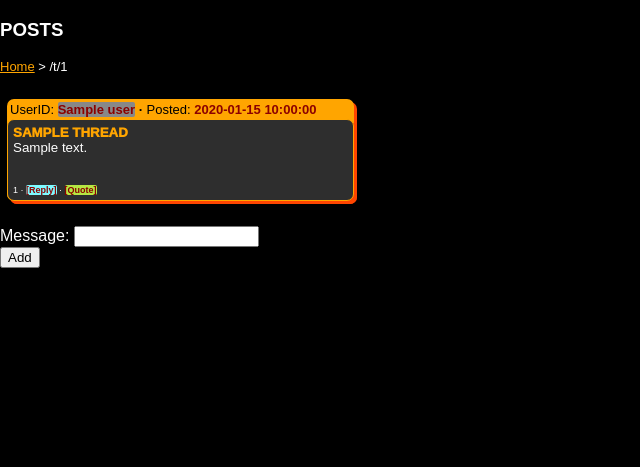
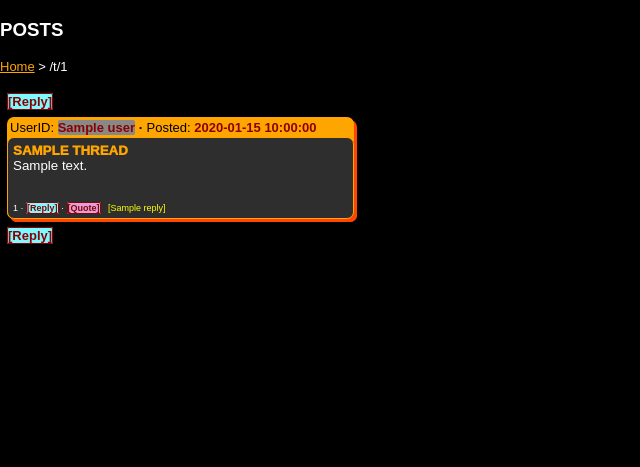
Before and after one commit to johnsfalconi/Stall, a Flask app: template templates/thread.html in a window 1280 px wide. Shown: the top 467 px of the page, without its empty margins (0-640 px from the left). Run offline with Flask 2, Linux system fonts and the light colour scheme; the template is opened without the code that fills it: most values are stand-ins (such as "Sample title", 1, 10 or a date in 2020); some libraries are stand-ins or nearby versions.

Commit message:
thread features built out to a satisfactory point.

```diff
--- a/app.py
+++ b/app.py
@@ -10,12 +10,14 @@ from flask import Flask, render_template, url_for, request, redirect
 from flask_pymongo import PyMongo
 from bson.objectid import ObjectId
 from datetime import datetime
+import functools
 import hashlib
 import random
+import re
 
 app = Flask(__name__, static_folder="./static/")
-app.config['MONGO_DBNAME'] = 'stall'
-app.config["MONGO_URI"] = 'mongodb://stallapp:stall123@cluster0-shard-00-00.bjwrh.mongodb.net:27017,cluster0-shard-00-01.bjwrh.mongodb.net:27017,cluster0-shard-00-02.bjwrh.mongodb.net:27017/stall?ssl=true&replicaSet=Cluster0-shard-0&authSource=admin&retryWrites=true&w=majority'
+app.config['MONGO_DBNAME'] = ''
+app.config["MONGO_URI"] = ''
 mongo = PyMongo(app)
 
 def __repr__(self):
@@ -74,10 +76,12 @@ def delete(id):
 def t(id):
     thread = mongo.db.threads.find_one_or_404({'_id':ObjectId(id)})
     url = request.url
+    post_link = re.compile(r'^\[[0-9]+\]')
 
     if request.method == 'POST':
         # increment post count for the thread document
         new_post_count = thread['posts'] + 1
+        message = request.form['message']
 
         # getting ip address from the post request
         ip_address = request.remote_addr
@@ -96,10 +100,24 @@ def t(id):
                     userid = user['userID']
                     color = user['idColor']
 
+        # the message is then parsed through to find all the post replies
+        replies = []
+
+        for line in message.split('\n'):
+            for word in line.split(' '):
+                if post_link.match(word):
+                    if new_post_count != int(word.replace('[', '').replace(']','')):
+                        for post in thread['thread']:
+                            if post['postNum'] == int(word.replace('[', '').replace(']','')):
+                                replies.append(post['postNum'])
+
+        for reply in list(set(replies)):
+            mongo.db.threads.update_one({"_id":ObjectId(id), "thread":{ "$elemMatch": {"postNum":reply}}},{ '$push':{ "thread.$.replies": {'reply':new_post_count }}})
+
         # the post and all its corresponding information is posted to the thread
         thread_update = { '$push':
                             { 'thread':
-                                { 'message':request.form['message'],
+                                { 'message':message,
                                 'posted':datetime.now(),
                                 'formattedPosted':datetime.now().strftime("%b. %d, %Y %I:%M%p"),
                                 'postNum':new_post_count,
@@ -124,7 +142,7 @@ def t(id):
             return 'thread does not exist'
     else:
         thread = mongo.db.threads.find_one_or_404({'_id':ObjectId(id)})
-        return render_template('thread.html', thread = thread)
+        return render_template('thread.html', thread = thread, link = post_link)
 
 
 
--- a/static/css/main.css
+++ b/static/css/main.css
@@ -54,7 +54,6 @@ div[id^='reply']:target {
 }
 
 .post {
-    word-break: break-all;
     background: rgb(46, 46, 46);
     border: 1px solid orange;
     border-radius: 7px;
@@ -66,8 +65,6 @@ div[id^='reply']:target {
     width: inherit;
     min-width:inherit;
     max-width:inherit;
-    hyphens:auto;
-    overflow-wrap: break-word;
     text-align: left;
     margin: 0px;
     font-size: smaller;
@@ -78,9 +75,30 @@ div[id^='reply']:target {
 }
 
 #quote {
-    background-color: rgb(182, 231, 66);
+    background-color: plum;
     color: darkred;
-    border-color: rgb(182, 231, 66);
+    border-color: plum;
+    border: 1px solid;
+    border-radius: 2px;
+    font-weight: bold;
+    text-decoration: none;
+}
+
+#quote:hover {
+    background-color: rgb(90, 10, 114);
+    color: white;
+    border-color: rgb(90, 10, 114);
+    border: 1px solid;
+    border-radius: 2px;
+    font-weight: bold;
+    text-decoration: none;
+}
+
+#quote:active {
+    background-color:orange;
+    color: black;
+    border-color: orange;
+    border: 1px solid;
     border-radius: 2px;
     font-weight: bold;
     text-decoration: none;
@@ -90,6 +108,26 @@ div[id^='reply']:target {
     background-color: #7DF9FF;
     color: darkred;
     border-color: #7DF9FF;
+    border: 1px solid;
+    border-radius: 2px;
+    font-weight: bold;
+    text-decoration: none;
+}
+
+#reply:hover {
+    background-color: #00276e;
+    color: white;
+    border-color: white;
+    border: 1px solid;
+    border-radius: 2px;
+    font-weight: bold;
+    text-decoration: none;
+}
+
+#reply:active {
+    background-color: orange;
+    color: black;
+    border-color: orange;
     border-radius: 2px;
     font-weight: bold;
     text-decoration: none;
@@ -128,4 +166,166 @@ textarea {
     margin:5px;
     border: 1px solid black;
     border-radius: 7px;
+    outline:none;
 }
+
+textarea:focus {
+    outline:none;
+}
+
+input[type=submit] {
+    background-color: lightgreen;
+    border:1px solid;
+    color: darkred;
+    border-color: lightgreen;
+    border-radius: 2px;
+    font-weight: bold;
+    font-size: small;
+    text-decoration: none;
+    box-shadow: none;
+    padding:0px;
+    outline:none;
+}
+
+input[type=submit]:hover {
+    background-color: darkgreen;
+    border:1px solid;
+    color: white;
+    border-color: white;
+    border-radius: 2px;
+    font-weight: bold;
+    font-size: small;
+    text-decoration: none;
+    box-shadow: none;
+    padding:0px;
+    outline:none;
+}
+
+input[type=submit]:active {
+    background-color: orange;
+    border:1px solid;
+    color: darkred;
+    border-color: orange;
+    border-radius: 2px;
+    font-weight: bold;
+    font-size: small;
+    text-decoration: none;
+    box-shadow: none;
+    padding:0px;
+    outline:none;
+}
+
+a#Cancel {
+    background-color: rgb(255, 208, 215);
+    color: darkred;
+    border-color: rgb(255, 208, 215);
+    border: 1px solid;
+    border-radius: 2px;
+    font-weight: bold;
+    text-decoration: none;
+    font-size:small;
+}
+
+a#Cancel:hover {
+    background-color: darkred;
+    color: white;
+    border-color: white;
+    border: 1px solid;
+    border-radius: 2px;
+    font-weight: bold;
+    text-decoration: none;
+    font-size:small;
+}
+
+a#Cancel:active {
+    background-color: orange;
+    color: darkred;
+    border-color: orange;
+    border: 1px solid;
+    border-radius: 2px;
+    font-weight: bold;
+    text-decoration: none;
+    font-size:small;
+}
+
+a#bottomreply {
+    background-color: #7DF9FF;
+    color: darkred;
+    border-color: #7DF9FF;
+    border: 1px solid;
+    border-radius: 2px;
+    font-weight: bold;
+    text-decoration: none;
+    font-size:small;
+    margin:7px;
+}
+
+a#bottomreply:hover {
+    background-color: #00276e;
+    color: white;
+    border-color: white;
+    border: 1px solid;
+    border-radius: 2px;
+    font-weight: bold;
+    text-decoration: none;
+    font-size:small;
+    margin:7px;
+}
+
+a#bottomreply:active {
+    background-color: orange;
+    color: darkred;
+    border-color: orange;
+    border: 1px solid;
+    border-radius: 2px;
+    font-weight: bold;
+    text-decoration: none;
+    font-size:small;
+}
+
+a#topreply {
+    background-color: #7DF9FF;
+    color: darkred;
+    border-color: #7DF9FF;
+    border: 1px solid;
+    border-radius: 2px;
+    font-weight: bold;
+    text-decoration: none;
+    font-size:small;
+    margin:7px;
+}
+
+a#topreply:hover {
+    background-color: rgb(0, 39, 110);
+    color: rgb(255, 255, 255);
+    border-color: rgb(255, 255, 255);
+    border: 1px solid;
+    border-radius: 2px;
+    font-weight: bold;
+    text-decoration: none;
+    font-size:small;
+    margin:7px;
+}
+
+
+a#topreply:active {
+    background-color: rgb(255, 165, 0);
+    color: rgb(139, 0, 0);
+    border-color: rgb(255, 165, 0);
+    border: 1px solid;
+    border-radius: 2px;
+    font-weight: bold;
+    text-decoration: none;
+    font-size:small;
+    margin:7px;
+}
+
+
+a[id^='post'] {
+    text-decoration: none;
+    color:yellow;
+}
+
+a[id^='post']:hover {
+    text-decoration: underline;
+}
--- a/templates/thread.html
+++ b/templates/thread.html
@@ -10,9 +10,16 @@
         <h3>POSTS</h3>
         <div class='path'><a href = "/">Home</a> > /t/{{ thread['_id'] }}</div>
         <br>
+        <a id="topreply" href="#replyt">[Reply]</a>
+        <div class="replybox" id = "replyt">
+            <form actions="/reply/{{ thread['_id'] }}" method="POST">
+                <textarea type = "text" name = "message" id = "message"></textarea><br>
+                <input type = "submit" formaction="/t/{{ thread['_id'] }}" value="[Post]"> <a id="Cancel" href="/t/{{ thread['_id'] }}">[Cancel]</a>
+            </form>
+        </div>
             {% for post in thread['thread'] %}
 
-                <div class="wrapper">
+                <div class="wrapper" id = "post{{ post['postNum'] }}">
                     <div class="post_info">
                     UserID: <b style="background-color:{{ post['idColor'] }}; color:darkred; border-radius: 2px;" onmouseenter="this.style.backgroundColor='black'; this.style.color='white'" onmouseleave="this.style.backgroundColor='{{ post['idColor'] }}'; this.style.color='darkred'">{{ post['user'] }}</b> <b>·</b> Posted: <b style='color:darkred;'>{{ post['formattedPosted'] }}</b>
                     </div>
@@ -22,38 +29,57 @@
                         {% else %}
                         {% endif %}
                         {% for p in post['message'].split('\n') %}
+                        <p style="margin: 0px;">
                             {% if p[0] == '>' %}
-                                <p style = "margin:0; color:rgb(182, 231, 66)">{{ p }}</p>
+                                <p style = "margin:0; color:lawngreen">{{ p }}
                             {% else %}
-                                <p style = "margin:0">{{ p }}</p>
+                                {% for word in p.split() %}
+                                    {% if link.match(word) %}
+                                        <a id = "postlink{{ word.replace('[','').replace(']','') }}" href="#post{{ word.replace('[','').replace(']','') }}">{{ word }}</a>
+                                    {% elif word == '@OP' or (word[0] == '@' and word|length == 11) %}
+                                        {% for user in thread['threadUsers'] %}
+                                            {% if word[1:] == user['userID'] %}
+                                                <b style="background-color:{{ user['idColor'] }}; color:darkred; border-radius: 2px;" onmouseenter="this.style.backgroundColor='black'; this.style.color='white'" onmouseleave="this.style.backgroundColor='{{ user['idColor'] }}'; this.style.color='darkred'">{{ word }}</b>
+                                            {% else %}
+                                            {% endif %}
+                                        {% endfor %}
+                                    {% else %}
+                                        {{ word }}
+                                    {% endif %}
+                                {% endfor %}
                             {% endif %}
+                        </p>
                         {% endfor %}
                     <div class="quotebox" id="quote{{ post['postNum'] }}">
                             <form actions="/reply/{{ thread['_id'] }}" method="POST">
-                                <textarea type = "text" name = "message" id = "message">/{{ post['postNum'] }}{% for p in post['message'].split('\n') %}
+                                <textarea type = "text" name = "message" id = "message">[{{ post['postNum'] }}]{% for p in post['message'].split('\n') %}
 >{{ p }}{% endfor %}
 </textarea><br>
-                                <input type = "submit" formaction="/t/{{ thread['_id'] }}" value = "Add"> <a href="/t/{{ thread['_id'] }}">Cancel</a>
+                                <input type = "submit" formaction="/t/{{ thread['_id'] }}" value = "[Post]"> <a id="Cancel" href="/t/{{ thread['_id'] }}">[Cancel]</a>
                             </form>
                     </div>
                     <div class="replybox" id="reply{{ post['postNum'] }}">
                         <form actions="/reply/{{ thread['_id'] }}" method="POST">
-                            <textarea type = "text" name = "message" id = "message">/{{ post['postNum'] }}
+                            <textarea type = "text" name = "message" id = "message">[{{ post['postNum'] }}]
 </textarea><br>
-                            <input type = "submit" formaction="/t/{{ thread['_id'] }}" value = "Add"> <a href="/t/{{ thread['_id'] }}">Cancel</a>
+                            <input type = "submit" formaction="/t/{{ thread['_id'] }}" value = "[Post]"> <a id="Cancel" href="/t/{{ thread['_id'] }}">[Cancel]</a>
                         </form>
                     </div>
                     <br><br>
-                        <div class="quote_reply"> {{ post['postNum'] }} · <a id="reply" href="#reply{{ post['postNum'] }}">[Reply]</a> · <a id="quote" href="#quote{{ post['postNum'] }}">[Quote]</a></div>
+                        <div class="quote_reply"> {{ post['postNum'] }} · <a id="reply" href="#reply{{ post['postNum'] }}">[Reply]</a> · <a id="quote" href="#quote{{ post['postNum'] }}">[Quote]</a> &nbsp
+                            {% for rp in post['replies'] %} <a id = "postlink{{ rp['reply'] }}" href="#post{{ rp['reply'] }}">[{{ rp['reply'] }}]</a> {% endfor %}</div>
                     </div>
                 </div>
             {% endfor %}
+        <a id="bottomreply" href="#replyb">[Reply]</a>
+        <div class="replybox" id = "replyb">
+            <form actions="/reply/{{ thread['_id'] }}" method="POST">
+                <textarea type = "text" name = "message" id = "message"></textarea><br>
+                <input type = "submit" formaction="/t/{{ thread['_id'] }}" value="[Post]"> <a id="Cancel" href="/t/{{ thread['_id'] }}">[Cancel]</a>
+            </form>
+        </div>
+        <br>
 
-        <br>
-        <form actions="/reply/{{ thread['_id'] }}" method="POST">
-            <label>Message: </label><input type = "text" name = "message" id = "message"><br>
-            <input type = "submit" value="Add">
-        </form>
     </div>
 
 {% endblock %}
```
